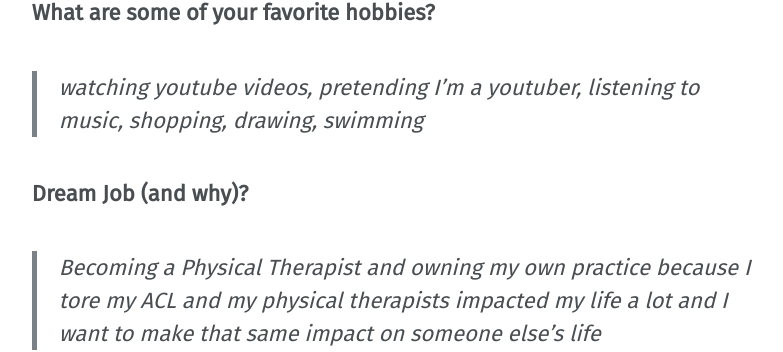
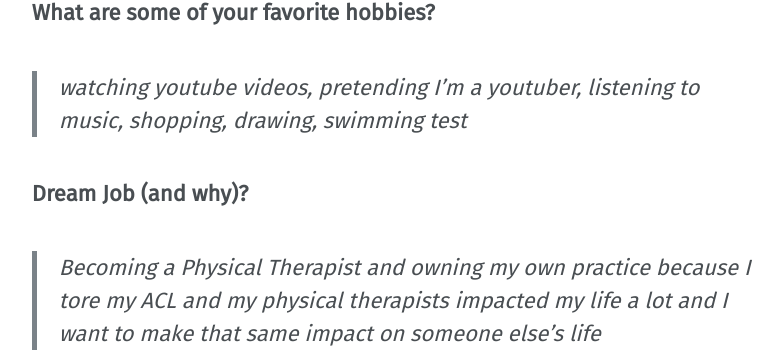
Before and after one commit to vtfasa/vtfasa.github.io, a Jekyll site: the page built from _pages/officers/hospitality.md, in a window 1280 px wide and 900 px high, scrolled down 473 px. Shown: the part 186-538 px from the top of the window, without its empty margins (252-1035 px from the left). Built offline with Jekyll 4.4.1, drawn with Linux system fonts in a browser that asks for light colours; some web fonts are replaced.

Commit message:
Update hospitality.md
transition meeting test

```diff
--- a/_pages/officers/hospitality.md
+++ b/_pages/officers/hospitality.md
@@ -24,7 +24,7 @@ permalink: /officers/hospitality/
 
 ### **What are some of your favorite hobbies?**
 
-> *watching youtube videos, pretending I'm a youtuber, listening to music, shopping, drawing, swimming*
+> *watching youtube videos, pretending I'm a youtuber, listening to music, shopping, drawing, swimming test*
 
 ### **Dream Job (and why)?**
 
```
